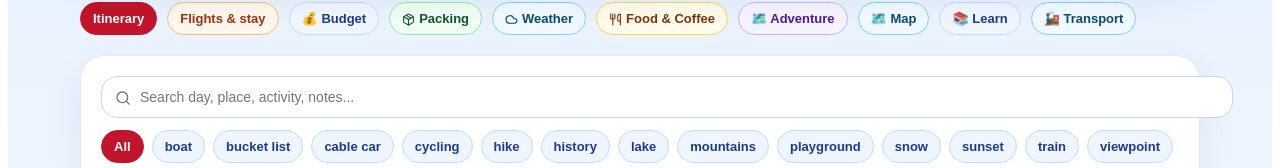
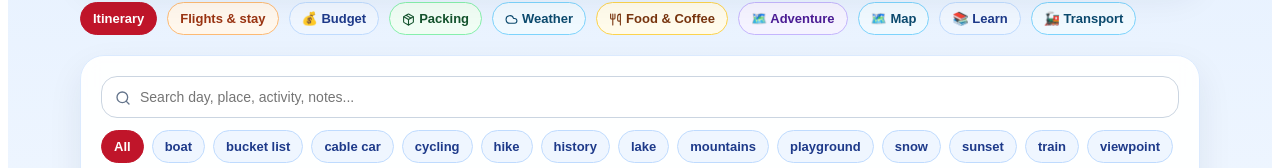
Before and after one commit to andrewhylander/Switzerland_Holiday, a React (Vite) app: page / in a window 1280 px wide. Shown: the part 550-718 px from the top of the page. Built offline with nearby package versions, Linux system fonts and the light colour scheme.

Commit message:
Search bar

```diff
--- a/src/App.jsx
+++ b/src/App.jsx
@@ -1133,6 +1133,7 @@ function TextInput(props) {
       {...props}
       style={{
         width: "100%",
+        boxSizing: "border-box",
         border: "1px solid #cbd5e1",
         borderRadius: 16,
         padding: "12px 14px",
```
Also changed, not shown: .claude/settings.local.json.
